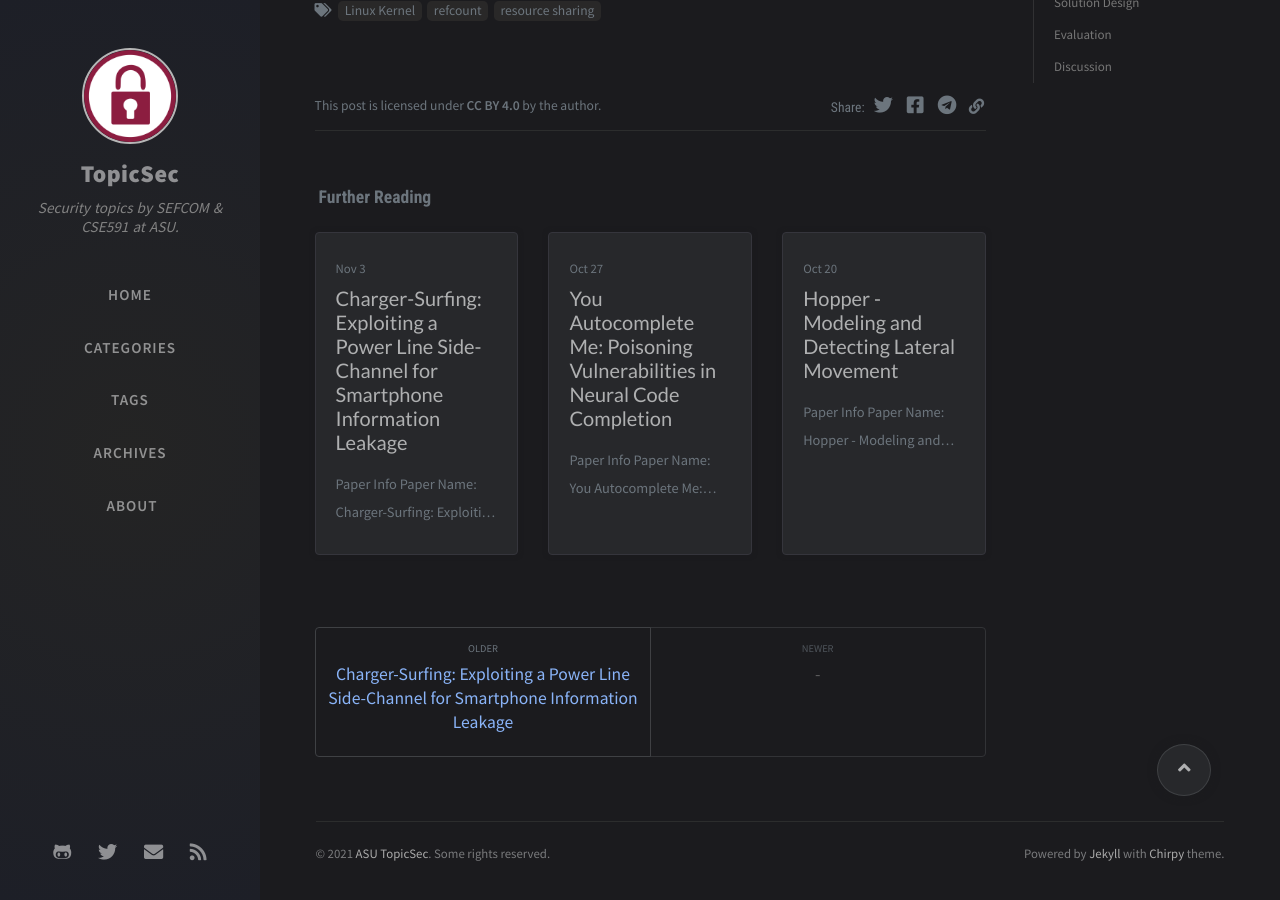
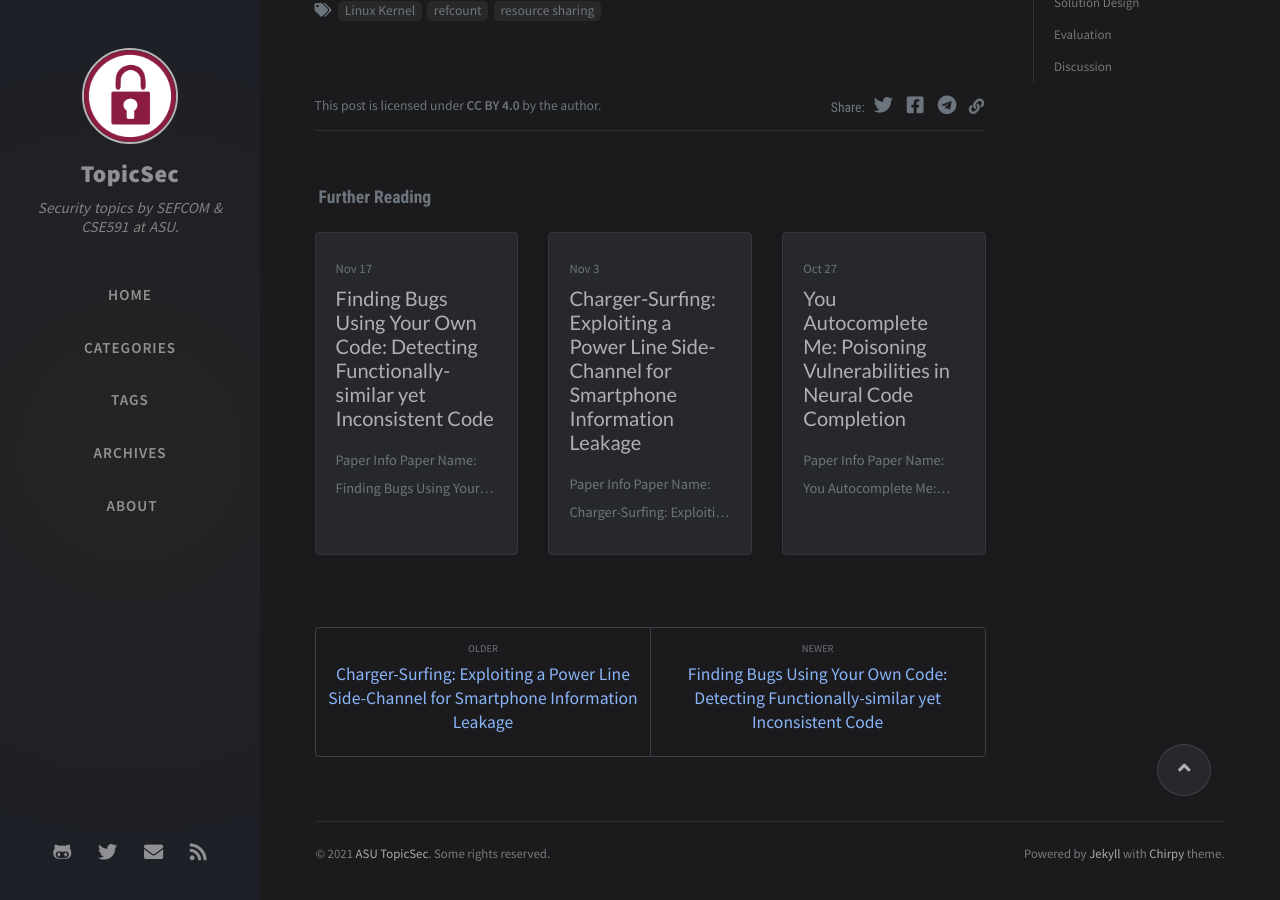
Before and after one commit to TopicSec/topicsec.github.io, a Jekyll site: the page built from _posts/2021-11-10-kernel-refcount.md, in a window 1280 px wide and 900 px high, scrolled down 2642 px. Built offline with Jekyll 4.4.1, drawn with Linux system fonts in a browser that asks for light colours; nearby versions of some CDN libraries; comment, search, counter and statistics services are not loaded.

Commit message:
Update and rename 20221-11-17-detecting-functionally-similar.md to 2021-11-17-detecting-functionally-similar.md

```diff
--- a/_posts/20221-11-17-detecting-functionally-similar.md
+++ b/_posts/2021-11-17-detecting-functionally-similar.md
@@ -1,5 +1,5 @@
 ---
-title: "Detecting Kernel Refcount Bugs with Two-Dimensional Consistency Checking"
+title: "Finding Bugs Using Your Own Code: Detecting Functionally-similar yet Inconsistent Code"
 author: Team bi0s
 categories: [ML]
 tags: [LLVM, ML, embeded vector]
```
